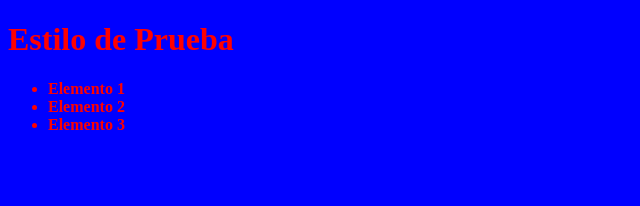
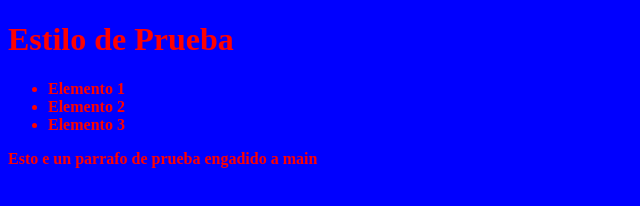
Before and after one commit to RamiPC01/PruebaGit, a plain HTML site: page index.html in a window 1280 px wide. Shown: the whole page, without its empty margins (0-640 px from the left). Drawn offline with Linux system fonts and the light colour scheme.

Commit message:
Agregado nuebo párrafo a la web

```diff
--- a/index.html
+++ b/index.html
@@ -16,5 +16,7 @@
 		<li>Elemento 3</li>
 	</ul>
 
+	<p>Esto e un parrafo de prueba engadido a main</p>
+
 </body>
 </html>
```
